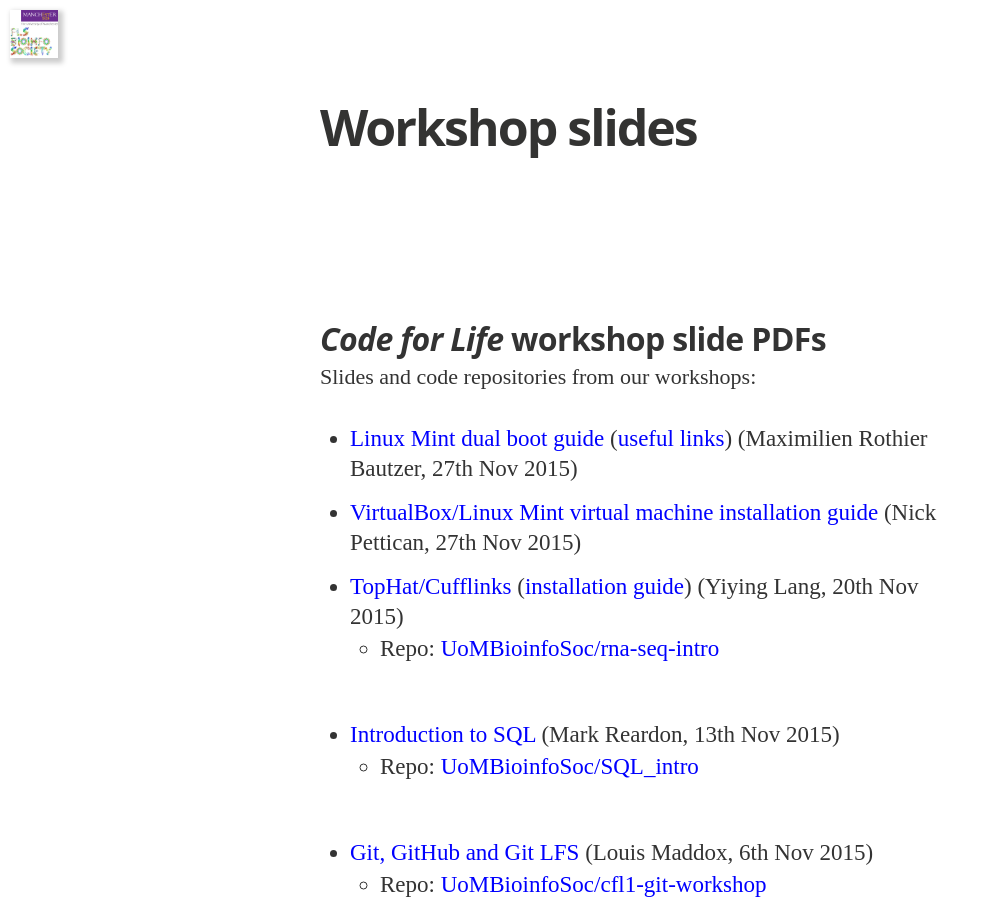
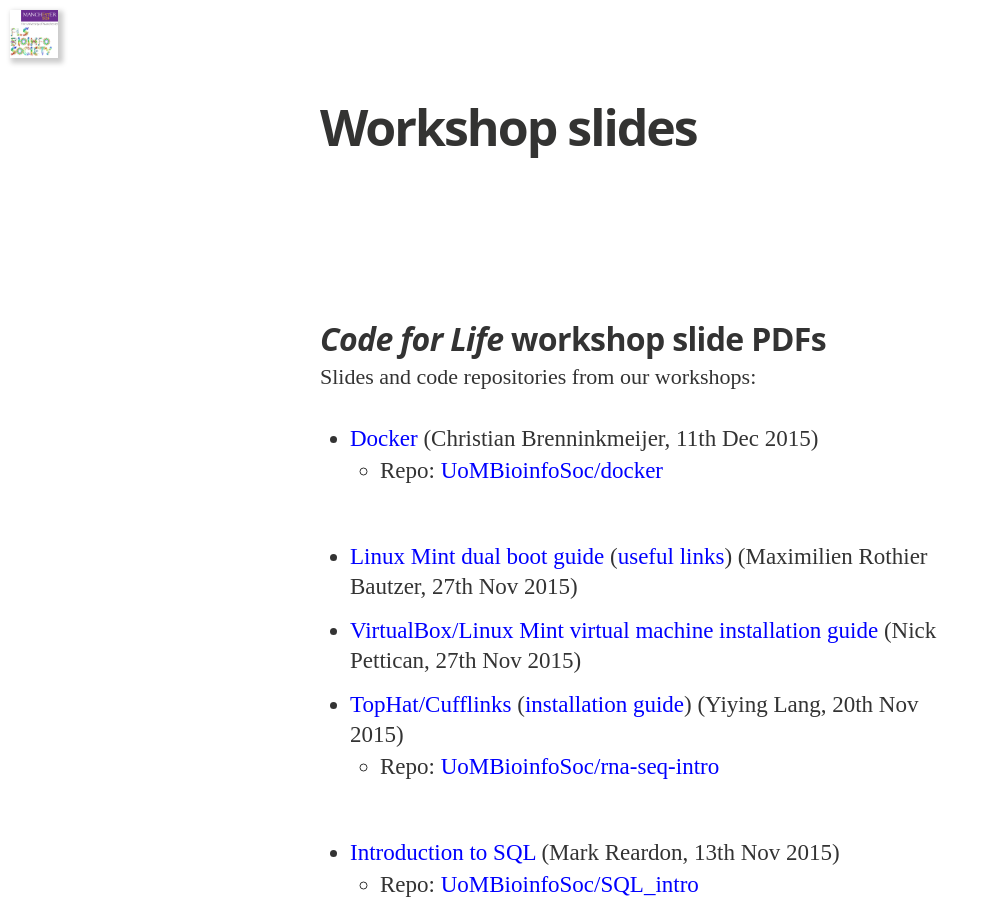
Before and after one commit to UoMBioinfoSoc/UoMBioinfoSoc.github.io, a Jekyll site: the page built from docs/doc_list.md, in a window 1280 px wide and 900 px high. Shown: the whole window, without its empty margins (0-991 px from the left). Built offline with Jekyll 4.4.1, drawn with Linux system fonts in a browser that asks for light colours; nearby versions of some CDN libraries; some web fonts are replaced; Markdown is read by kramdown in place of the engine named in the settings.

Commit message:
Update docs list

```diff
--- a/docs/doc_list.md
+++ b/docs/doc_list.md
@@ -8,6 +8,8 @@ permalink: /docs/
 
 Slides and code repositories from our workshops:
 
+* [Docker](docker.pdf) (Christian Brenninkmeijer, 11th Dec 2015)
+  * Repo: [UoMBioinfoSoc/docker](https://github.com/UoMBioinfoSoc/docker)
 * [Linux Mint dual boot guide](linux_mint_dual_boot_installation_guide.pdf) ([useful links](linux_mint_dual_boot_useful_links.pdf)) (Maximilien Rothier Bautzer, 27th Nov 2015)
 * [VirtualBox/Linux Mint virtual machine installation guide](linux_mint_virtualbox_installation_guide.pdf) (Nick Pettican, 27th Nov 2015)
 * [TopHat/Cufflinks](yl-rna-seq.pdf) ([installation guide](install-tuxedo.pdf)) (Yiying Lang, 20th Nov 2015)
```
